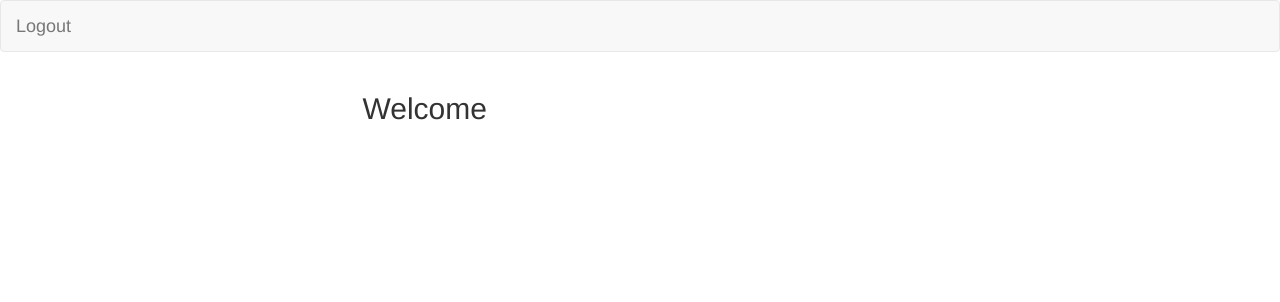
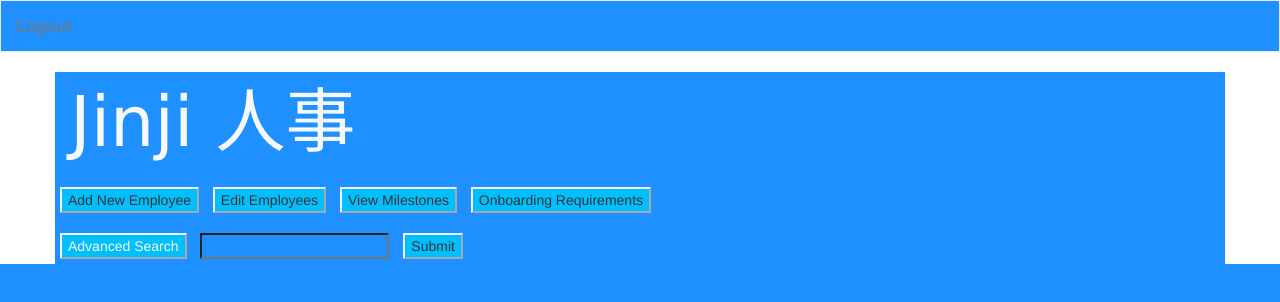
Before and after one commit to MikChanna/Jinji, a website: page public/members.html in a window 1280 px wide. Drawn offline with nearby package versions, Linux system fonts and the light colour scheme; no server answers.

Commit message:
styles and HTML layout

```diff
--- a/public/members.html
+++ b/public/members.html
@@ -19,13 +19,28 @@
     </div>
   </div>
 </nav>
-  <div class="container">
-    <div class="row">
-      <div class="col-md-6 col-md-offset-3">
-        <h2>Welcome <span class="member-name"></span></h2>
-      </div>
-    </div>
-  </div>
+
+
+<div class="container">
+  <p>Jinji 人事</p>
+        <section class="row">
+            <button class="column">Add New Employee</button>
+            <button class="column">Edit Employees</button>
+            <button class="column">View Milestones</button>
+            <button class="column">Onboarding Requirements</button>
+        </section>
+        <main>
+            <div class="row">
+                <!-- Clear button -->
+                <button class="button button-clear" id="adv-search">Advanced Search</button>
+                <input class="column"></input>
+                <button class="column">Submit</button>
+            </div>
+            <div id="search-results"></div>
+        </main>
+</div>
+</body>
+</html>
 
   <script src="https://cdnjs.cloudflare.com/ajax/libs/jquery/3.2.1/jquery.min.js"></script>
   <script type="text/javascript" src="js/members.js"></script>
--- a/public/stylesheets/style.css
+++ b/public/stylesheets/style.css
@@ -2,3 +2,26 @@ form.signup,
 form.login {
   margin-top: 50px;
 }
+
+* {
+  background: #1E90FF;
+}
+section {
+  margin-bottom: 10px;
+}
+p {
+  color: ghostwhite;
+  font-family: 'Lucida Sans', 'Lucida Sans Regular', 'Lucida Grande', 'Lucida Sans Unicode', Geneva, Verdana, sans-serif;
+  font-size: 7rem;
+}
+button {
+  margin: 5px;
+  background: #00BFFF;
+  border-color: ghostwhite;
+}
+#adv-search {
+  color: ghostwhite;
+}
+input {
+  margin: 5px;
+}
```
